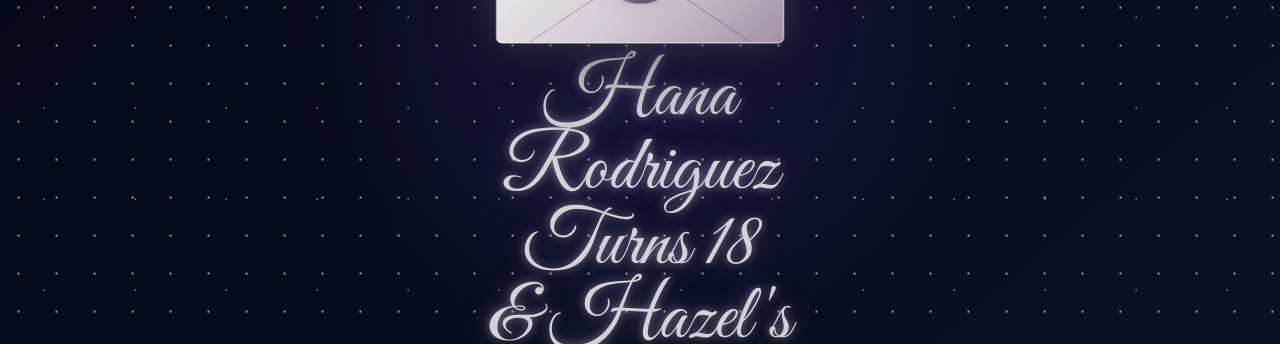
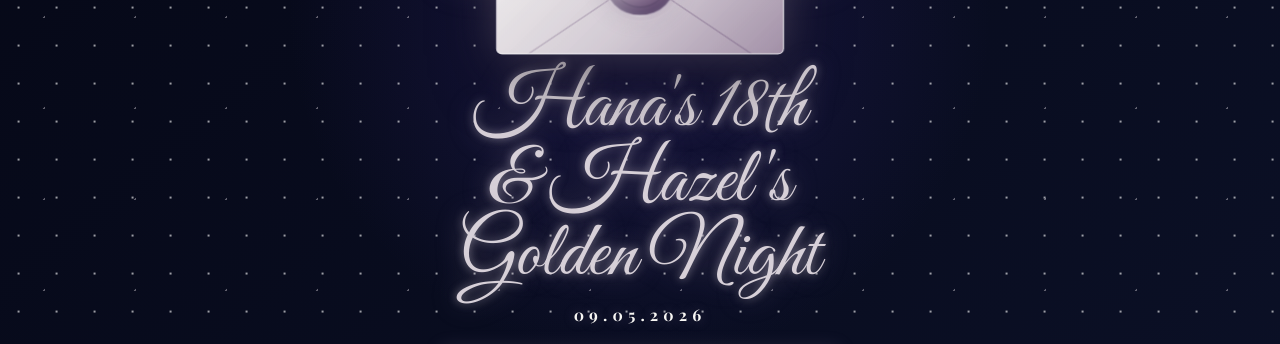
Before and after one commit to jrodriguez0423/hana-s-debut, a Next.js app: page / in a window 1280 px wide. Shown: the part 391-735 px from the top of the page. Built offline with nearby package versions, Linux system fonts and the light colour scheme.

Commit message:
Update event title and section headers

```diff
--- a/app/globals.css
+++ b/app/globals.css
@@ -140,6 +140,8 @@ textarea {
 
 .section-heading .eyebrow {
   color: var(--gold-soft);
+  font-size: clamp(1.25rem, 3.2vw, 2.15rem);
+  line-height: 1.15;
   letter-spacing: 0.3em;
 }
 
--- a/app/layout.js
+++ b/app/layout.js
@@ -22,8 +22,8 @@ const greatVibes = Great_Vibes({
 });
 
 export const metadata = {
-  title: "Hana Rodriguez | 18th Debut Invitation",
-  description: "A celestial, enchanted invitation for Hana Rodriguez's 18th Debut.",
+  title: "Hana's 18th & Hazel's Golden Night",
+  description: "A celestial, enchanted invitation for Hana's 18th and Hazel's Golden Night.",
 };
 
 export default function RootLayout({ children }) {
--- a/components/AboutSection.js
+++ b/components/AboutSection.js
@@ -38,7 +38,7 @@ export default function AboutSection() {
             <div className="glass-card info-card gold-border quote-card text-center h-100 p-4 d-flex flex-column justify-content-center">
               <i className="bi bi-sparkles fs-2" />
               <h3 className="mt-3">
-                Hazel&apos;s Golden Celebration
+                Hazel&apos;s Golden Night
               </h3>
               <p className="lead-text mt-3 mb-0">
                 We are also honoring Hazel Rodriguez&apos;s 50th birthday, her golden celebration filled with gratitude, laughter, and the people who have been part of her story. It is a special night for both mother and daughter, and we are thankful to share it with you.
--- a/components/Footer.js
+++ b/components/Footer.js
@@ -2,7 +2,7 @@ export default function Footer() {
   return (
     <footer className="footer">
       <div className="container">
-        <p className="mb-0">Made with love for Hana Rodriguez&apos;s 18th Debut ✨</p>
+        <p className="mb-0">Made with love for Hana&apos;s 18th & Hazel&apos;s Golden Night ✨</p>
       </div>
     </footer>
   );
--- a/components/HeroSection.js
+++ b/components/HeroSection.js
@@ -45,7 +45,7 @@ export default function HeroSection() {
             </div>
           </div>
           <div className="portal-event-copy">
-            <p>Hana Rodriguez Turns 18<br />& Hazel&apos;s Golden Birthday</p>
+            <p>Hana&apos;s 18th<br />& Hazel&apos;s Golden Night</p>
             <strong>09.05.2026</strong>
             <span>Click the envelope to open your invitation</span>
           </div>
@@ -101,7 +101,7 @@ export default function HeroSection() {
             <h1 className="hero-title">Hana Rodriguez</h1>
             <p className="hero-subtitle">09.05.2026</p>
           </div>
-          <p className="hero-kicker">Hana&apos;s 18th Debut & Hazel&apos;s Golden Celebration</p>
+          <p className="hero-kicker">Hana&apos;s 18th & Hazel&apos;s Golden Night</p>
         </motion.div>
       </div>
     </section>
--- a/components/InvitationSection.js
+++ b/components/InvitationSection.js
@@ -33,7 +33,7 @@ export default function InvitationSection() {
             Please join us to celebrate the magical debut of
           </p>
           <p className="invite-name">Hana</p>
-          <p className="invite-golden">and Hazel&apos;s Golden Celebration</p>
+          <p className="invite-golden">Hana&apos;s 18th & Hazel&apos;s Golden Night</p>
 
           <div className="invite-month">September</div>
           <div className="invite-calendar" aria-label="September 5, 2026">
```
